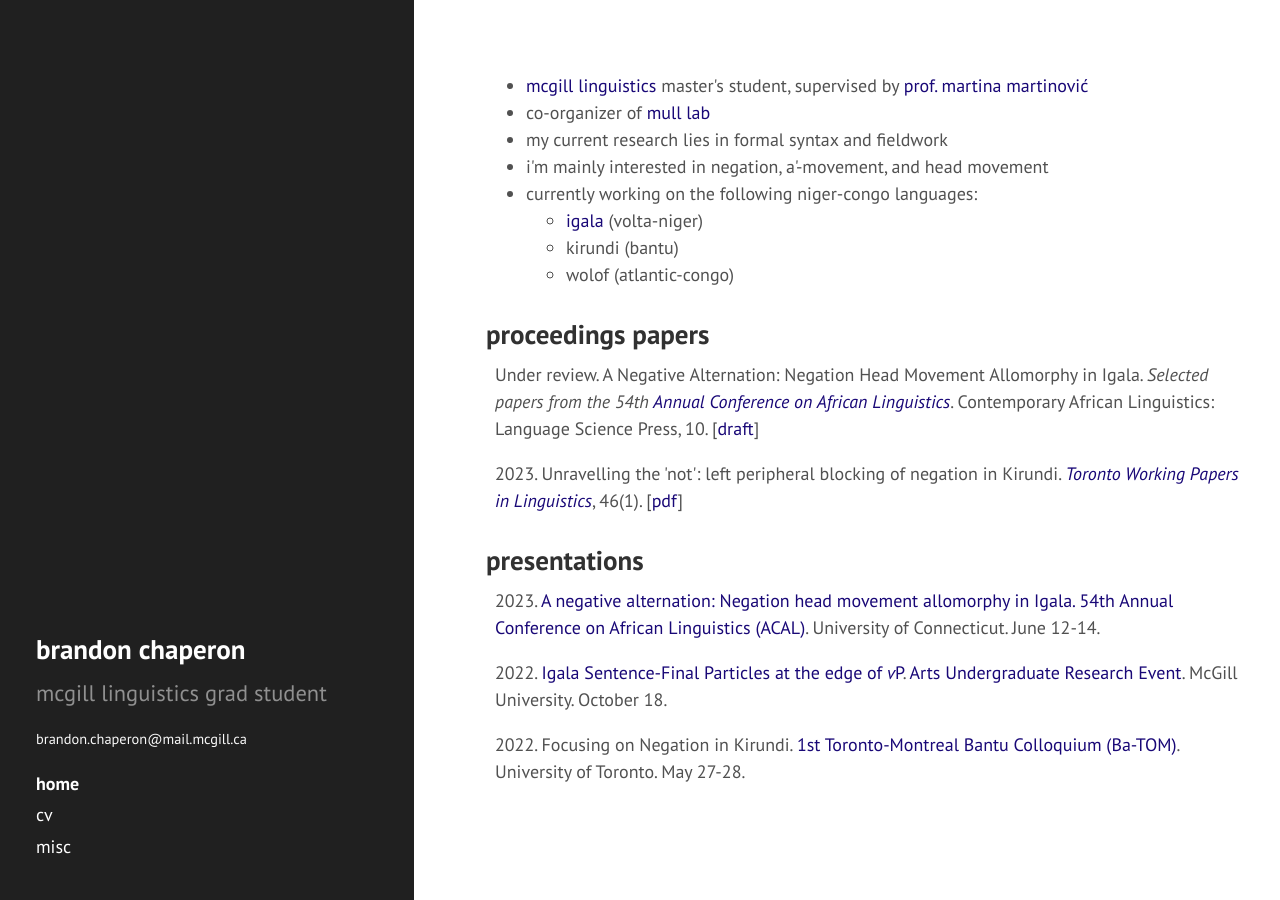
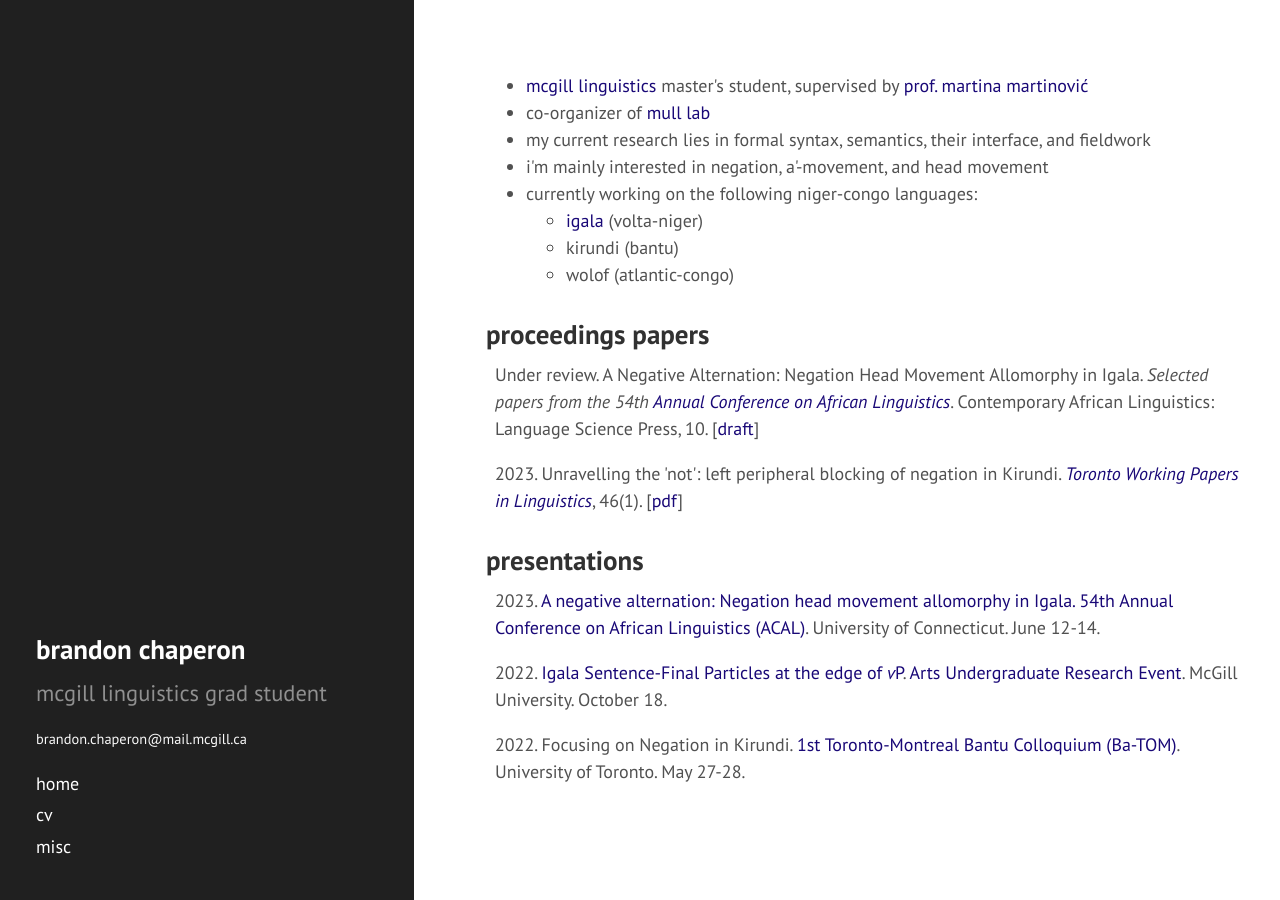
Before and after one commit to bchaper0n/bchaper0n.github.io, a Jekyll site: the page built from index.html, in a window 1280 px wide. Built offline with Jekyll 4.4.1, drawn with Linux system fonts in a browser that asks for light colours; comment, search, counter and statistics services are not loaded.

Commit message:
another fix?

```diff
--- a/_config.yml
+++ b/_config.yml
@@ -8,7 +8,7 @@
 
 # Setup
 title:            brandon chaperon
-tagline:          'tagline'
+tagline:          ''
 description:      'mcgill linguistics grad student'
 url:              https://bchap.ca/
 baseurl:          /
--- a/_includes/sidebar.html
+++ b/_includes/sidebar.html
@@ -19,7 +19,7 @@
     </div>
 
     <nav class="sidebar-nav">
-      <a class="sidebar-nav-item active" href="{{ site.baseurl }}">home</a>
+      <a class="sidebar-nav-item" href="{{ site.url }}">home</a>
 
       <a class="sidebar-nav-item" href="/cv">cv</a>
       <a class="sidebar-nav-item" href="/misc">misc</a>
--- a/cv/index.html
+++ b/cv/index.html
@@ -1,8 +1,7 @@
 ---
-layout: ../default
+layout: default
 title: cv
 ---
-<div class="content container">
 <div class="page">
   <embed id="cv_viewer" src="/docs/bchapcv.pdf" type="application/pdf">
     <script>
@@ -25,4 +24,3 @@
     </script>
     <!-- <a href="/docs/bchapcv.pdf" download>download</a> -->
 </div>
-</div>
--- a/index.html
+++ b/index.html
@@ -5,7 +5,7 @@
 <ul>
 <li><a href="https://www.mcgill.ca/linguistics/">mcgill linguistics</a> master's student, supervised by <a href="https://inamartinovic.com/">prof. martina martinović</a></li>
 <li>co-organizer of <a href="https://mull-lab.org">mull lab</a></li>
-<li>my current research lies in formal syntax<!-- <li>, semantics, their interface, --> and fieldwork</li>
+<li>my current research lies in formal syntax, semantics, their interface, and fieldwork</li>
 <li>i'm mainly interested in negation, a'-movement, and head movement</li>
 <li>currently working on the following niger-congo languages:</li>
     <ul>
--- a/misc/index.html
+++ b/misc/index.html
@@ -1,8 +1,7 @@
 ---
-layout: ../default
+layout: default
 title: misc
 ---
-<div class="content container">
 <div class="page">
   <ul>
     <li>i have built and currently maintain the <a href="https://mull-lab.org/">mull lab website</a> and <a href="https://wiki.mull-lab.org/">igala wiki</a></li>
@@ -10,4 +9,3 @@
     <li>here's my <a href="https://www.overleaf.com/read/hsxhxvysqvbg"><span class="latex">L<sup>a</sup>T<sub>e</sub>X</span> template</a></li>
   </ul>
 </div>
-</div>
```
Lines whose indentation alone changed are shown as unchanged.
